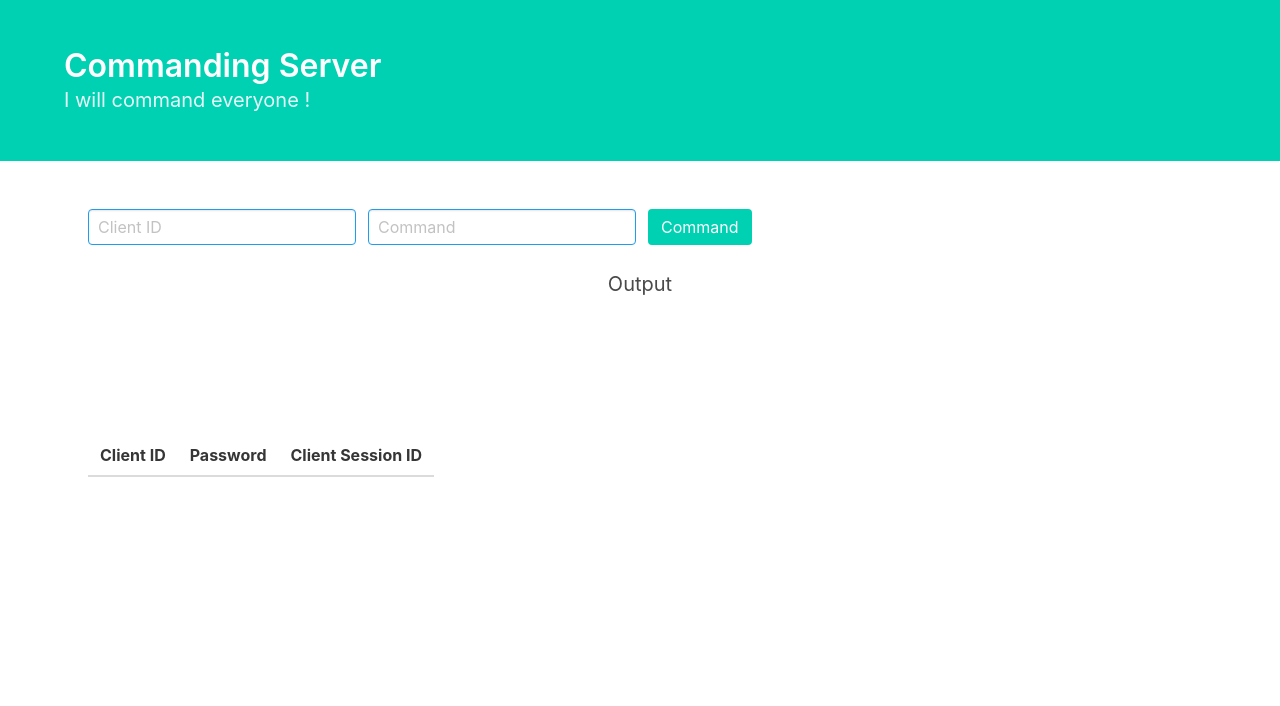
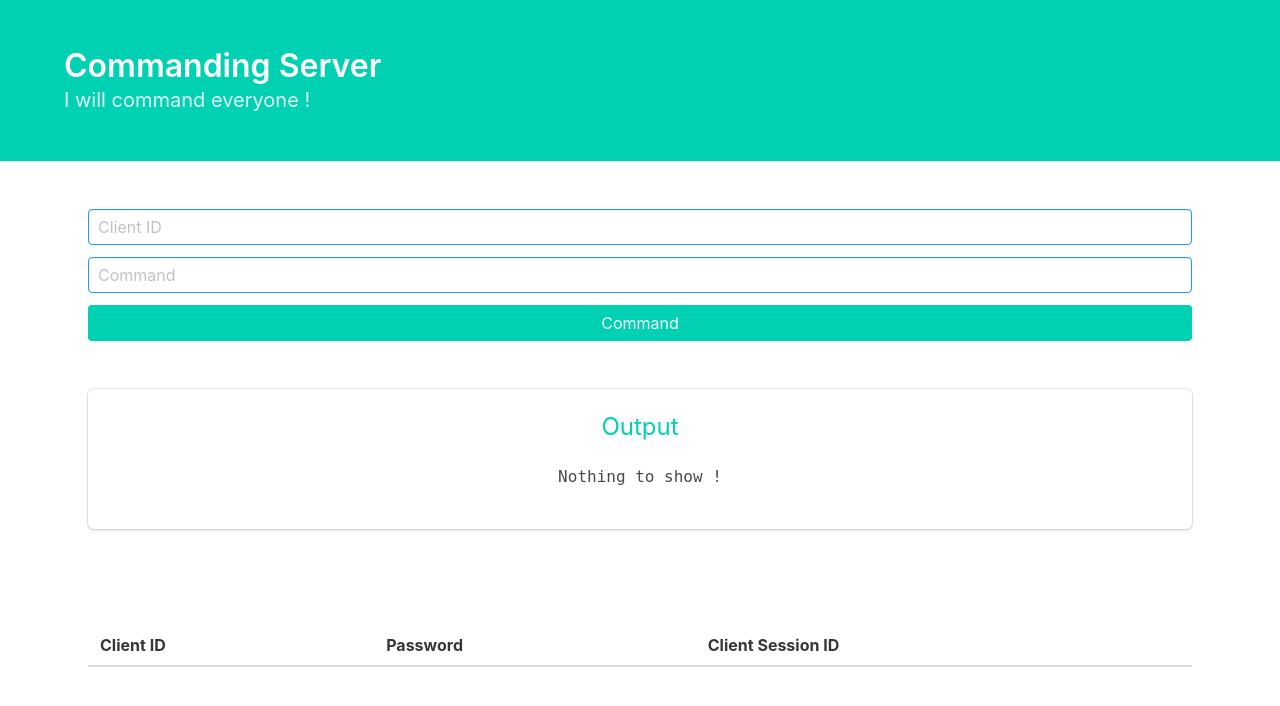
Before and after one commit to theArjun/monitor_server, a Flask app: page / in a window 1280 px wide. Shown: the part 52-758 px from the top of the page. Run offline with Flask 2, Linux system fonts and the light colour scheme; lists and menus that the app fills with data are empty; some libraries are stand-ins or nearby versions.

Commit message:
Styled Home Page

```diff
--- a/templates/index.html
+++ b/templates/index.html
@@ -61,9 +61,6 @@
 
     <div class="container is-block">
       <section class="section">
-        <div class="level">
-          <div class="level-left">
-            <div class="level-item">
         <div class="field">
           <div class="control">
             <input
@@ -75,9 +72,7 @@
             />
           </div>
         </div>
-            </div>
 
-            <div class="level-item">
         <div class="field">
           <div class="control">
             <input
@@ -89,25 +84,26 @@
             />
           </div>
         </div>
-            </div>
 
-            <div class="level-item">
-              <button id="sendCommand" class="button is-primary">
+        <button id="sendCommand" class="button is-primary is-fullwidth">
           Command
         </button>
-            </div>
-          </div>
-        </div>
 
-        <p class="is-size-5 has-text-centered">
+        <br /><br />
+
+        <div class="box">
+          <p class="is-size-4 has-text-centered has-text-primary">
             Output
           </p>
-        <p id="output_from_client" class="has-text-centered"></p>
+          <p id="output_from_client" class="has-text-centered">
+            Nothing to show !
+          </p>
+        </div>
       </section>
 
       <section class="section">
         <div class="table-container">
-          <table class="table is-hoverable">
+          <table class="table is-hoverable is-fullwidth">
             <thead>
               <tr>
                 <th scope="col" colspan="2">Client ID</th>
```
Lines whose indentation alone changed are shown as unchanged.
